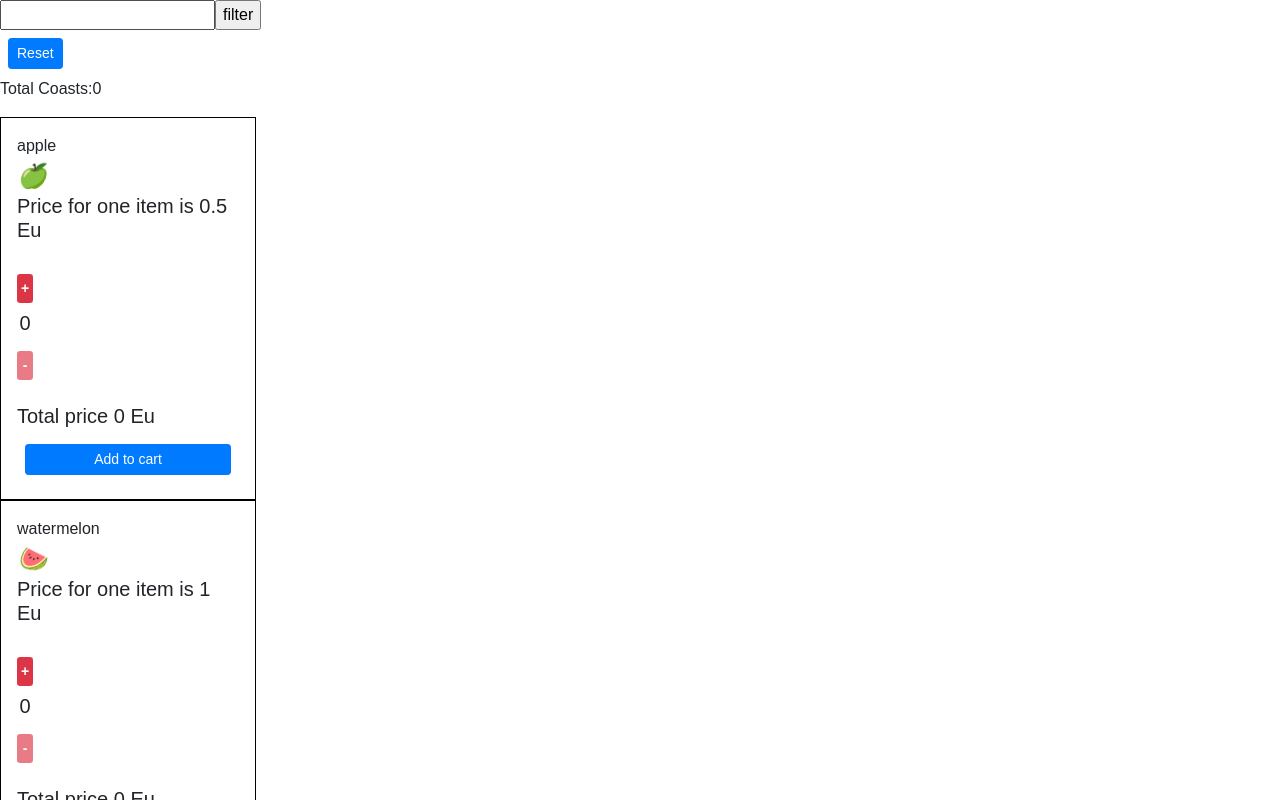
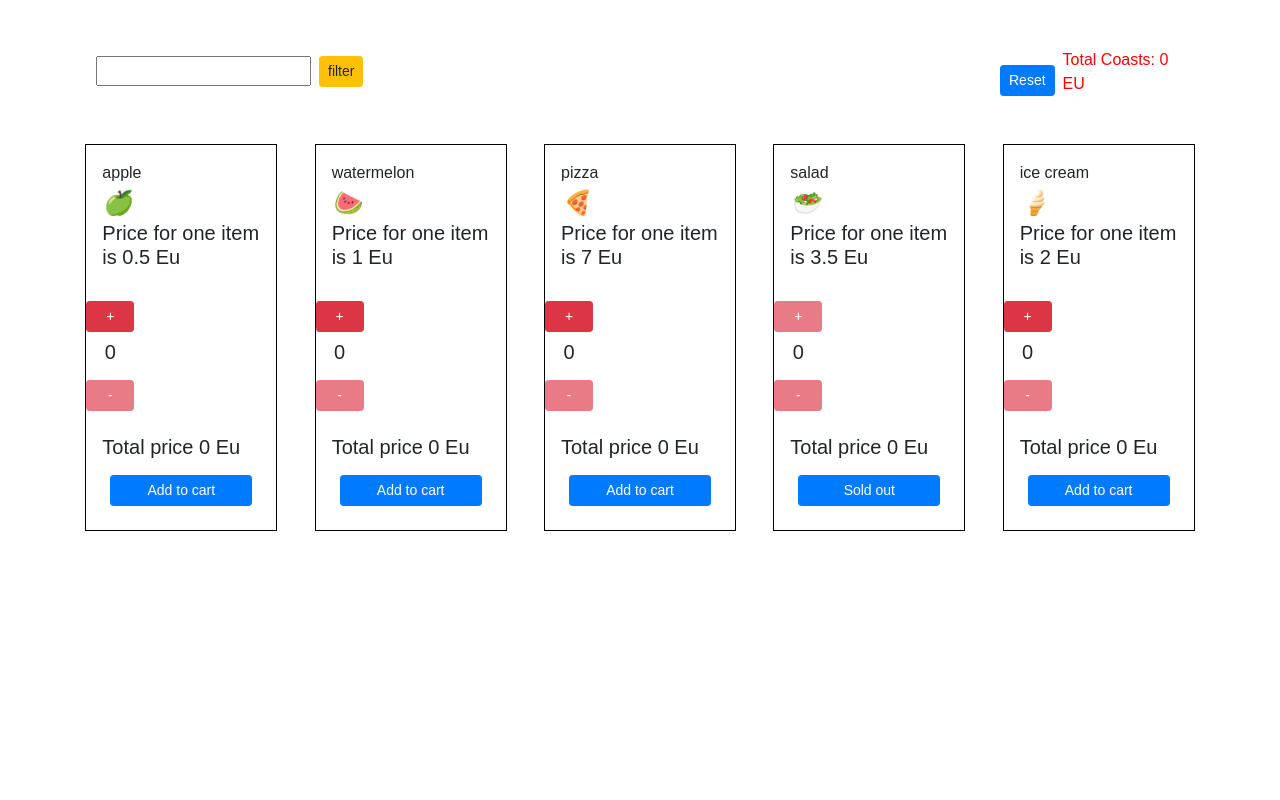
Before and after one commit to ZakariaHn/online-shop-react, a React (Create React App) app: page / in a window 1280 px wide. Shown: the top 800 px of the page. Built offline with nearby package versions, Linux system fonts and the light colour scheme.

Commit message:
minimal styling

```diff
--- a/src/App.js
+++ b/src/App.js
@@ -79,20 +79,21 @@ export default class App extends Component {
     const counters = this.state.data.map((c) => {
       c.ammount = 0;
       c.totalPrice = 0;
-      c.totalCoasts = 0;
       return c;
     });
-    this.setState({ counters });
+    this.setState({ counters, totalCoasts: 0 });
   };
 
   render() {
     return (
       <React.Fragment>
-        <Form onSubmit={this.submitHandler} onChange={this.changeHandler} />
-        <Counter
-          onReset={this.handleReset}
-          totalCoasts={this.state.totalCoasts}
-        />
+        <header className="header">
+          <Form onSubmit={this.submitHandler} onChange={this.changeHandler} />
+          <Counter
+            onReset={this.handleReset}
+            totalCoasts={this.state.totalCoasts}
+          />
+        </header>
         <ProductList
           data={
             this.state.userInput ? this.state.filteredData : this.state.data
--- a/src/components/Form.js
+++ b/src/components/Form.js
@@ -8,7 +8,11 @@ class Form extends Component {
           onChange={this.props.onChange}
           value={this.props.userInput}
         />
-        <input type="submit" value="filter" />
+        <input
+          type="submit"
+          value="filter"
+          className="btn btn-warning btn-sm m-2 "
+        />
       </form>
     );
   }
--- a/src/components/ProductList.js
+++ b/src/components/ProductList.js
@@ -4,7 +4,7 @@ import ProductItem from "./ProductItem";
 export default class ProductList extends React.Component {
   render() {
     return (
-      <React.Fragment>
+      <div className="productItem">
         {this.props.data.map((item) => {
           return (
             <ProductItem
@@ -16,7 +16,7 @@ export default class ProductList extends React.Component {
             />
           );
         })}
-      </React.Fragment>
+      </div>
     );
   }
 }
--- a/src/components/counter.js
+++ b/src/components/counter.js
@@ -2,14 +2,14 @@ import React, { Component } from "react";
 class Counter extends Component {
   render() {
     return (
-      <div>
+      <div className="counter">
         <button
           onClick={this.props.onReset}
           className="btn btn-primary btn-sm m-2"
         >
           Reset
         </button>
-        <p>Total Coasts:{this.props.totalCoasts}</p>
+        <p>Total Coasts: {this.props.totalCoasts} EU</p>
       </div>
     );
   }
--- a/src/scss/main.scss
+++ b/src/scss/main.scss
@@ -3,11 +3,14 @@
   font-family: Arial, Helvetica, sans-serif;
 }
 
+body {
+  padding: 3rem;
+}
 li {
   border: 1px solid black;
   list-style: none;
   padding: 1rem;
-  width: 20vw;
+  width: 15vw;
   display: flex;
   flex-direction: column;
 }
@@ -29,12 +32,29 @@ h5 {
   align-items: center;
 
   button {
-    width: 1rem;
-    border: none;
-    display: flex;
-    justify-content: center;
-    outline: none;
-    -webkit-outline: none;
-    font-weight: bolder;
+    width: 3rem;
   }
 }
+
+.productItem {
+  display: flex;
+  justify-content: space-evenly;
+}
+
+.header {
+  display: flex;
+  justify-content: space-between;
+  padding: 0 3rem 0 3rem;
+  margin-bottom: 2rem;
+}
+
+.counter {
+  display: flex;
+  flex-direction: row;
+  align-items: center;
+  justify-content: space-between;
+  width: 15vw;
+  p {
+    color: red;
+  }
+}
```
